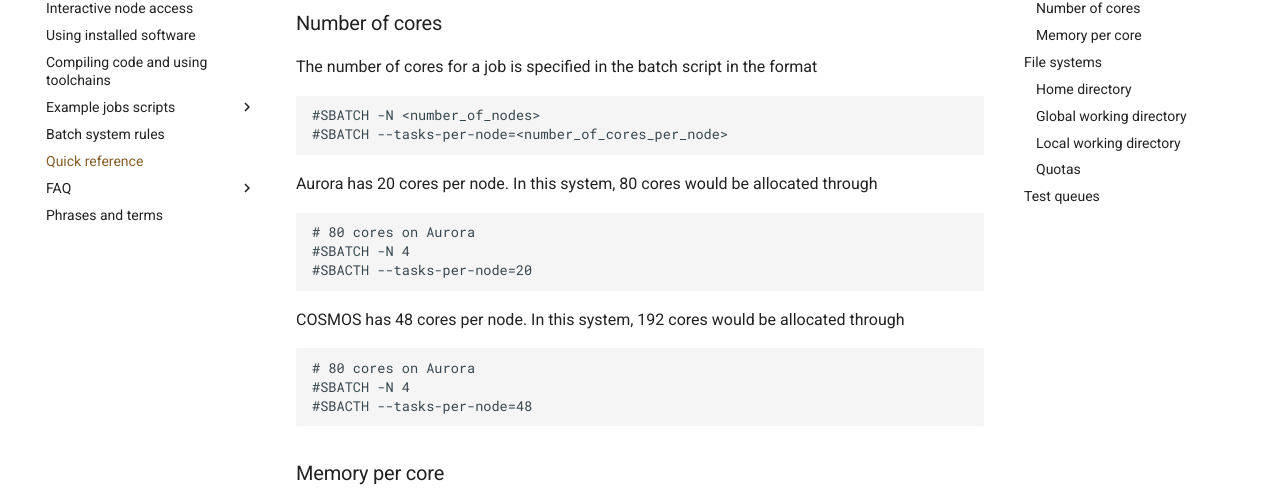
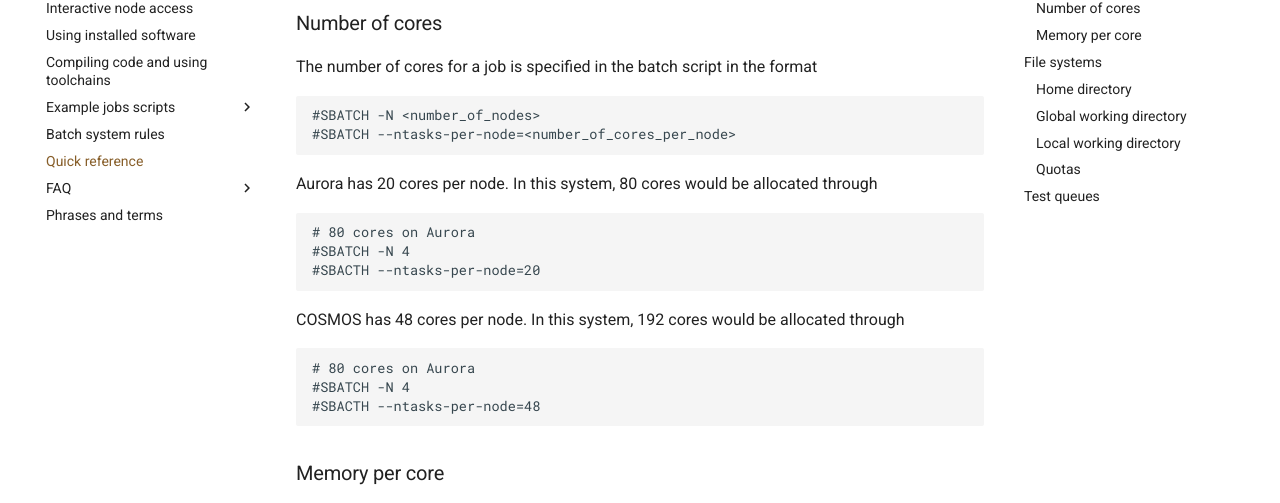
Before and after one commit to lunarc/lunarc_docs, an MkDocs documentation site: the page built from docs/manual/manual_quick_reference.md, in a window 1280 px wide and 900 px high, scrolled down 745 px. Shown: the part 154-657 px from the top of the window. Built offline with MkDocs 1.6.1 and Material for MkDocs 9.7.7, drawn with Linux system fonts in a browser that asks for light colours; comment, search, counter and statistics services are not loaded.

Commit message:
Updated --tasks-per-node to --ntasks-per-node

```diff
--- a/docs/manual/manual_quick_reference.md
+++ b/docs/manual/manual_quick_reference.md
@@ -31,19 +31,19 @@
 The number of cores for a job is specified in the batch script in the format
 
     #SBATCH -N <number_of_nodes>
-    #SBATCH --tasks-per-node=<number_of_cores_per_node>
+    #SBATCH --ntasks-per-node=<number_of_cores_per_node>
 
 Aurora has 20 cores per node. In this system, 80 cores would be allocated through
 
     # 80 cores on Aurora
     #SBATCH -N 4
-    #SBACTH --tasks-per-node=20
+    #SBACTH --ntasks-per-node=20
 
 COSMOS has 48 cores per node. In this system, 192 cores would be allocated through
 
     # 80 cores on Aurora
     #SBATCH -N 4
-    #SBACTH --tasks-per-node=48
+    #SBACTH --ntasks-per-node=48
 
 ### Memory per core
 
```
